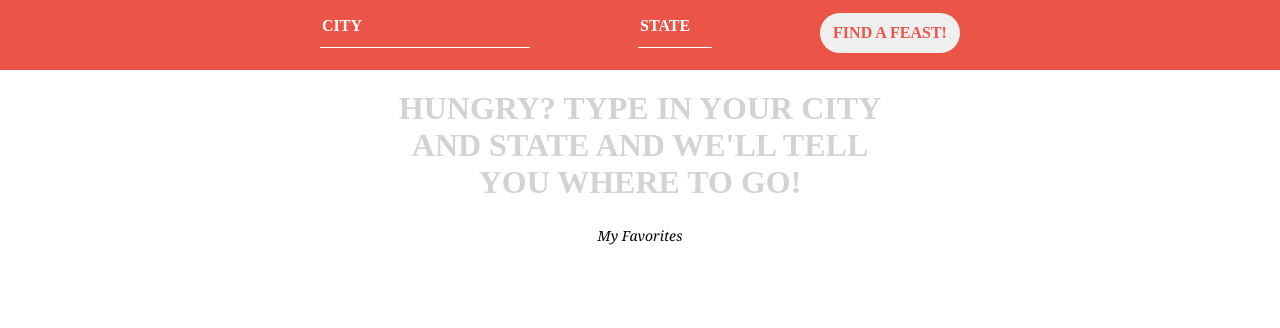
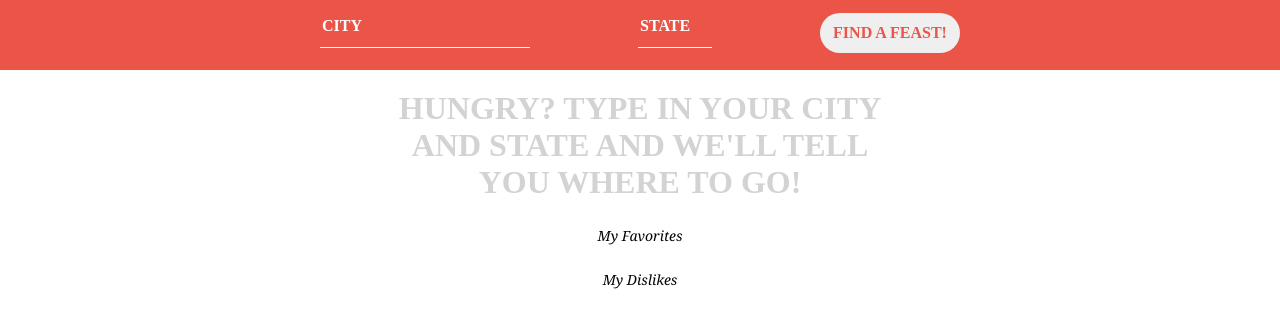
Before and after one commit to abbygottlich/feast-finder-app, a React (Create React App) app in the folder frontend/: page / in a window 1280 px wide. Shown: the top 328 px of the page. Built offline with nearby package versions, Linux system fonts and the light colour scheme.

Commit message:
dislike button functionality console logging

```diff
--- a/frontend/src/App.css
+++ b/frontend/src/App.css
@@ -51,7 +51,7 @@
   text-transform: uppercase;
 }
 
-.myFavorites {
+.myFavorites, .myDislikes {
   margin-top: 25px;
   font-family: "Georgia";
   font-size: 14px;
--- a/frontend/src/App.js
+++ b/frontend/src/App.js
@@ -7,7 +7,8 @@ class App extends Component {
     city: "",
     USstate: "",
     returnedRestaurant: [],
-    favorites: []
+    favorites: [],
+    dislikes: []
   }
 
   // setting the state equal to what's being typed inside the form fields
@@ -50,23 +51,35 @@ class App extends Component {
     if (this.state.returnedRestaurant.length > 0) {
       return <div className="ratingButtons">
         <img onClick={() => this.addToFavorites()} className="likeButton" alt="like-button" src="https://image.flaticon.com/icons/svg/126/126473.svg"></img>
-        <img className="dislikeButton" alt="dislike-button" src="https://image.flaticon.com/icons/svg/126/126504.svg"></img>
+        <img onClick={() => this.addToDislikes()} className="dislikeButton" alt="dislike-button" src="https://image.flaticon.com/icons/svg/126/126504.svg"></img>
       </div>
     }
   }
 
   addToFavorites() {
-    if (this.state.returnedRestaurant.length > 0) {
-      this.state.favorites.push(this.state.returnedRestaurant[0].name)
-      // console.log(this.state.favorites)
-    }
+    this.state.favorites.push(this.state.returnedRestaurant[0].name)
+    // console.log(this.state.favorites)
   }
 
   showFavorites() {
     if (this.state.favorites.length > 0) {
       for (let i = 0; i < this.state.favorites.length; i++) {
         // return <div className="favoritesList">{this.state.favorites[i]}</div>
-        console.log(this.state.favorites[i])
+        // console.log(this.state.favorites[i])
+      }
+    }
+  }
+
+  addToDislikes() {
+    this.state.dislikes.push(this.state.returnedRestaurant[0].name)
+    // console.log(this.state.dislikes)
+  }
+
+  showDislikes() {
+    if (this.state.dislikes.length > 0) {
+      for (let i = 0; i < this.state.dislikes.length; i++) {
+        // return <div className="dislikesList">{this.state.favorites[i]}</div>
+        console.log(this.state.dislikes[i])
       }
     }
   }
@@ -99,6 +112,7 @@ class App extends Component {
           <div className="ratingMessage">{restaurantLength > 0 ? "Already been here? Give it a thumbs up or thumbs down and the rating will be saved to your profile." : ""}</div>
           <div>{this.loadRatingButtons()}</div>
           <div className="myFavorites" onClick={() => this.showFavorites()}>My Favorites</div>
+          <div className="myDislikes" onClick={() => this.showDislikes()}>My Dislikes</div>
         </div>
       </div>
     );
```
